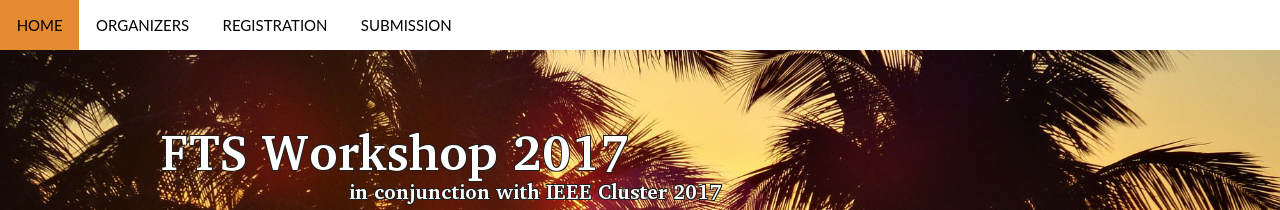
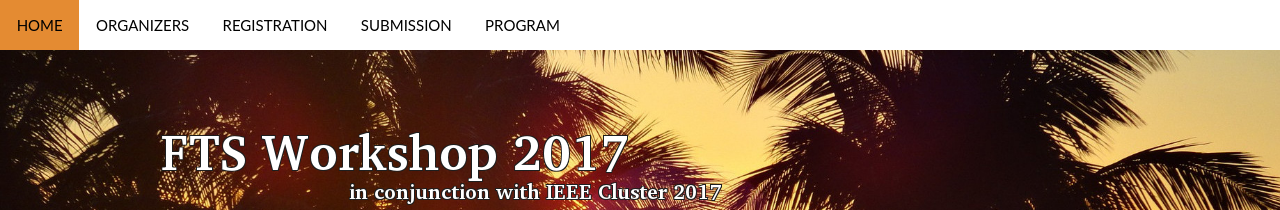
Before and after one commit to fts-workshop/fts17.github.io, a Jekyll site: the page built from index.md, in a window 1280 px wide. Shown: the top 210 px of the page. Built offline with Jekyll 4.4.1, drawn with Linux system fonts in a browser that asks for light colours.

Commit message:
Update navigation.yml

```diff
--- a/_data/navigation.yml
+++ b/_data/navigation.yml
@@ -16,6 +16,10 @@
 
 - title: Submission
   url: "/submission/"
+  side: left
+
+- title: Program
+  url: "/program/"
   side: left
 
 #- title: "Dropdown Menu"
```
